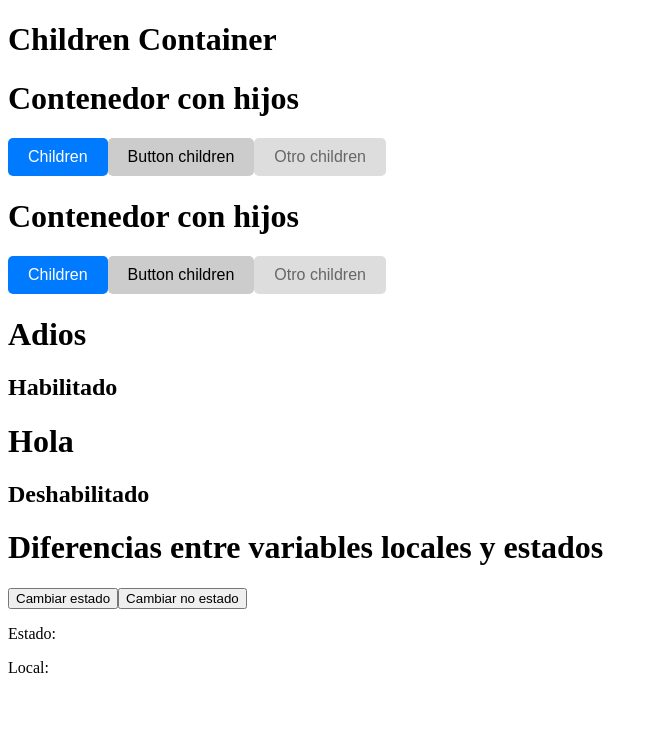
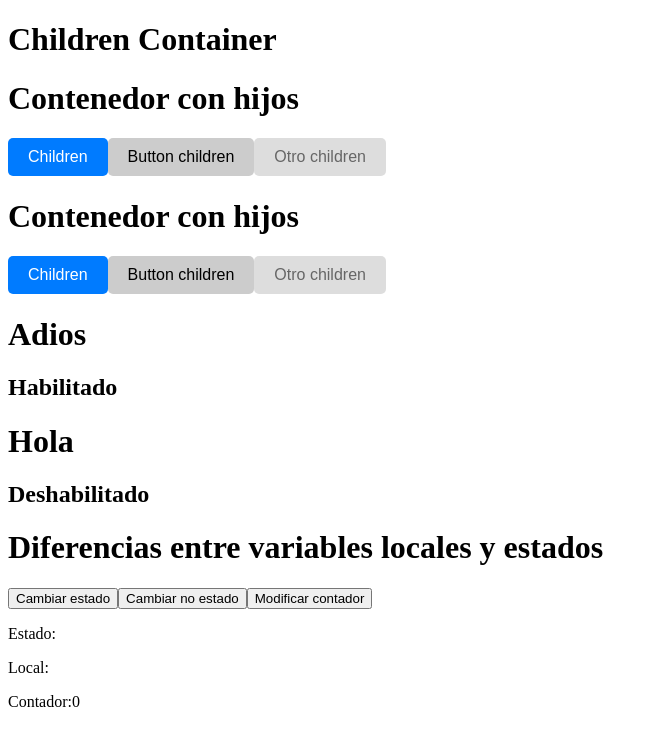
Before and after one commit to miguel98dev/babel-practices-react, a React (Vite) app in the folder button_exercise/: page / in a window 1280 px wide. Shown: the top 746 px of the page, without its empty margins (0-658 px from the left). Built offline with nearby package versions, Linux system fonts and the light colour scheme.

Commit message:
28/09/23

```diff
--- a/button_exercise/src/components/EstadosVariableLocal.jsx
+++ b/button_exercise/src/components/EstadosVariableLocal.jsx
@@ -2,6 +2,7 @@ import { useState } from 'react'
 
 const EstadosVariableLocal = (props) => {
   const [state, setState] = useState('')
+  const [count, setCount] = useState(0)
 
   // const notState = ''
 
@@ -12,14 +13,19 @@ const EstadosVariableLocal = (props) => {
   const handleClickNoEstado = () => {
     setState('no soy un estado')
   }
+
+  const handleClickCount = (n) => {
+    setCount(n)
+  }
   return (
     <div>
       <h1>Diferencias entre variables locales y estados</h1>
       <button onClick={() => handleClickEstado()}>Cambiar estado</button>
       <button onClick={() => handleClickNoEstado()}>Cambiar no estado</button>
-
+      <button onClick={() => handleClickCount(5)}>Modificar contador</button>
       <p>Estado: {state}</p>
       <p>Local: {state}</p>
+      <p>Contador:{count}</p>
     </div>
   )
 }
```
